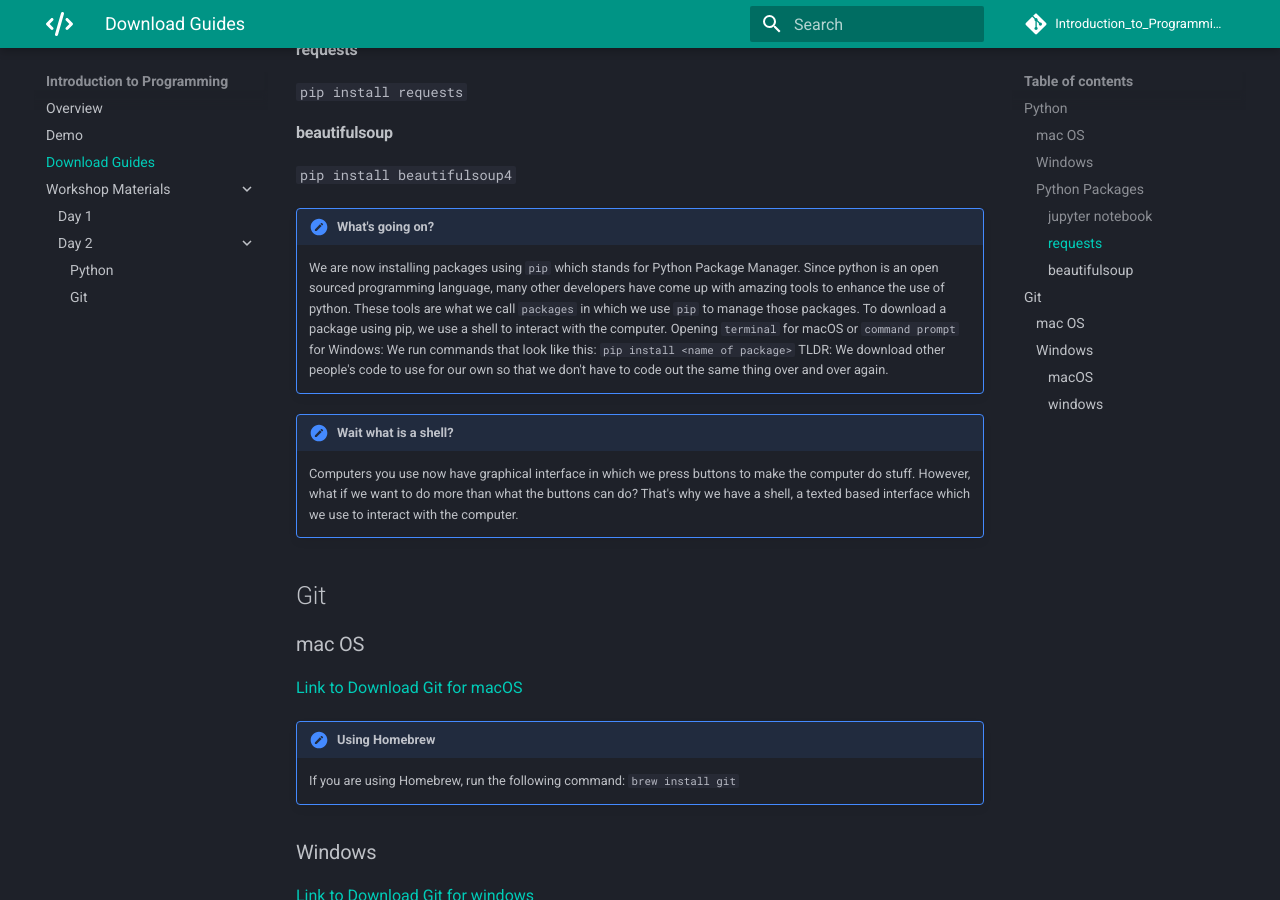
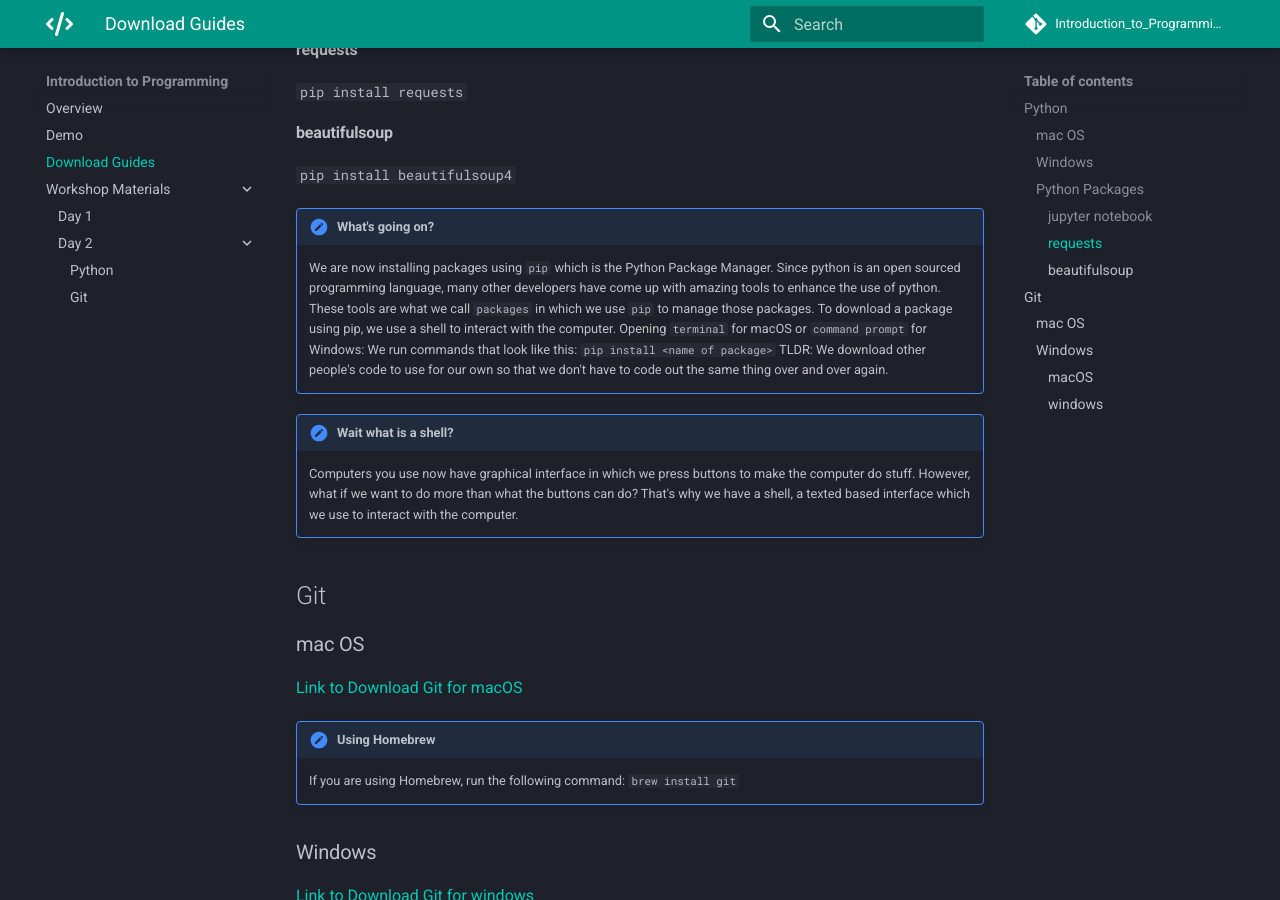
Before and after one commit to 3DCdsc/Introduction_to_Programming, an MkDocs documentation site: the page built from docs/download_guides.md, in a window 1280 px wide and 900 px high, scrolled down 859 px. Built offline with MkDocs 1.6.1 and Material for MkDocs 9.7.7, drawn with Linux system fonts in a browser that asks for light colours; comment, search, counter and statistics services are not loaded.

Commit message:
fixed phrasing on pip explaination

```diff
--- a/docs/download_guides.md
+++ b/docs/download_guides.md
@@ -32,7 +32,7 @@ Open `terminal for macOS` or `windows prompt for Windows` and run the following
 `pip install beautifulsoup4`
 
 !!! note "What's going on?"
-    We are now installing packages using `pip` which stands for Python Package Manager.
+    We are now installing packages using `pip` which is the Python Package Manager.
     Since python is an open sourced programming language, many other developers have come up with amazing tools to enhance the use of python. These tools are what we call `packages` in which we use `pip` to manage those packages.
     To download a package using pip, we use a shell to interact with the computer.
     Opening `terminal` for macOS or `command prompt` for Windows:
```
